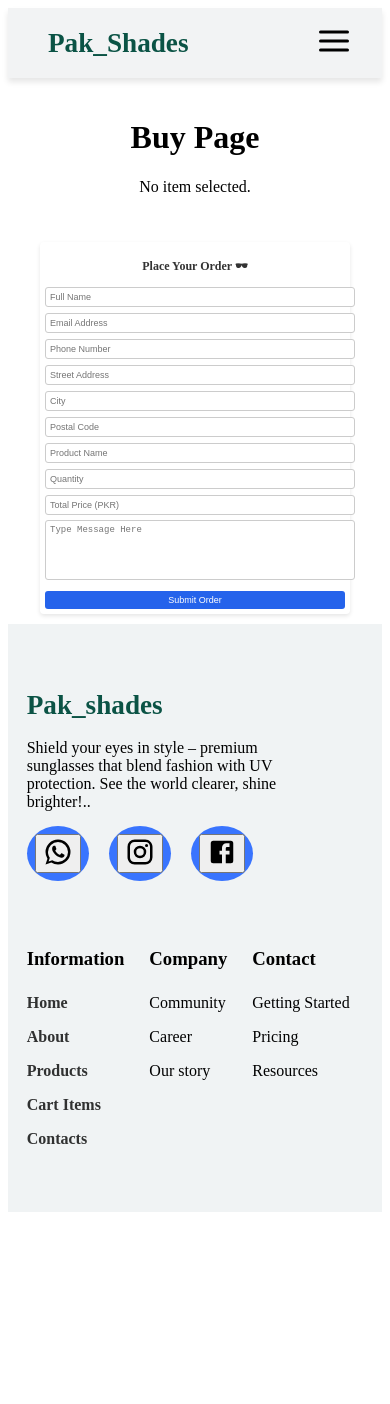
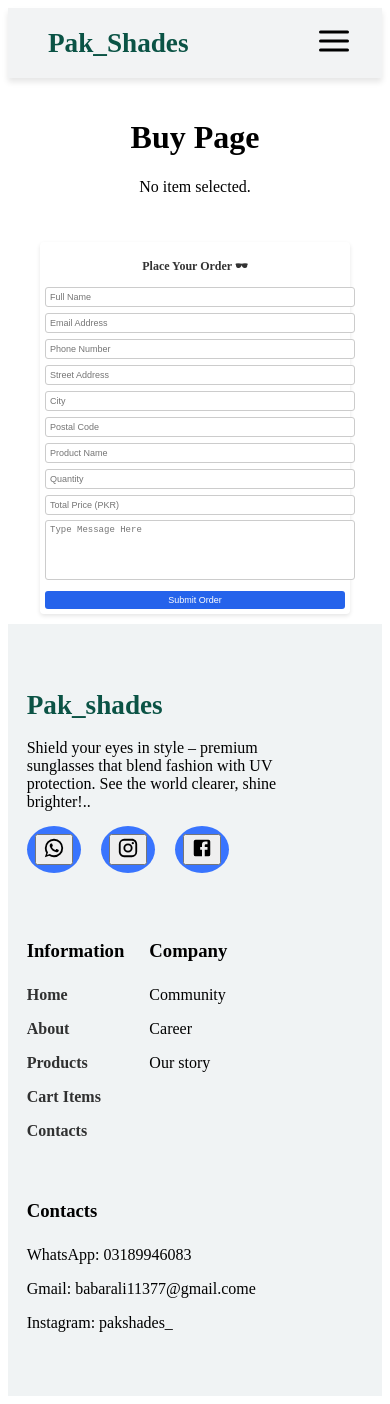
Before and after one commit to mustafa-mmd/pakshades, a React (Vite) app: page /pakshades/buy in a window 390 px wide. Before the commit the page ends 1220 px from the top, so only its background shows below. Built offline with nearby package versions, Linux system fonts and the light colour scheme.

Commit message:
add responsiveness homepage

```diff
--- a/src/component/Foter.jsx
+++ b/src/component/Foter.jsx
@@ -24,15 +24,15 @@ function Foter() {
                   <p>Shield your eyes in style – premium sunglasses that blend fashion with UV protection. See the world clearer, shine brighter!..</p>
                   <div className="socials">
                     <div className='i'><button onClick={() => openLink('https://wa.me/923189946083?text=Hello%20PakShades%20Team!', '_blank')}>
-<WhatsAppIcon style={{fontSize:"30px"}}/>
+<WhatsAppIcon style={{fontSize:"22px"}}/>
  </button></div>
 
  <div className='i'><button onClick={() => openLink('https://www.instagram.com/pakshades_?igsh=bGQzaGkxcHRvYTJl', '_blank')}>
- <InstagramIcon  style={{fontSize:"30px"}}/>
+ <InstagramIcon  style={{fontSize:"22px"}}/>
 </button></div>
 
  <div className='i'><button onClick={() => openLink('https:/wwwfacebook.com/share/1XkUsswaUy/', '_blank')}>
- <FacebookIcon style={{fontSize:"30px"}}/>
+ <FacebookIcon style={{fontSize:"22px"}}/>
  </button></div>
  </div>
  </div>
@@ -55,10 +55,10 @@ function Foter() {
                     <p>Our story</p>
                   </div>
                   <div>
-                    <h3>Contact</h3>
-                  <p>Getting Started</p>
-                  <p>Pricing</p>
-                  <p>Resources</p>
+                    <h3>Contacts</h3>
+                  <p>WhatsApp: 03189946083</p>
+                  <p>Gmail: babarali11377@gmail.come</p>
+                  <p>Instagram: pakshades_</p>
                   </div>
                 </div>
               </div>
--- a/src/component/Home.css
+++ b/src/component/Home.css
@@ -5,8 +5,6 @@
 
   height: 430px;
   display:flex;
-/* padding: 10px; */
-/* margin-top: 30px; */
 display: flex;
 gap: 300px;
 
@@ -30,28 +28,6 @@ color: aliceblue;
 .herobutt:hover{
   cursor: pointer;
 }
-/* .heroright{
-  padding-top: 45px;
-}
-.heroimg{
-height: 300px;
-width: 350px;
-border-radius: 10px;
-box-shadow: 5px 5px 15px gray;
-
-} */
-
-
-/* 3D slider img */
-
-/* .imgslider3D{
-  display: flex;
-  justify-content: center;
-  align-items: center;
-  height:auto;
-
-  overflow: hidden;
-} */
 
 .slider {
   position: relative;
@@ -102,3 +78,15 @@ box-shadow: 5px 5px 15px gray;
   font-style: italic;
   font-family: cursive;
 }
+@media screen and (max-width:767px) {
+  .herosection{
+  flex-direction: column-reverse;
+    height: auto;
+    gap: 100px;
+    flex-wrap:wrap ;
+
+  }
+   h1{
+    font-size: 2rem;
+  }
+}
--- a/src/component/Navbar.css
+++ b/src/component/Navbar.css
@@ -66,6 +66,7 @@ a:hover {
       width: 100%;
       justify-content: space-between;
       align-items: center;
+      /* gap: 100px; */
   }
   .logo{font-size: 2rem;}
 .nav{
@@ -92,7 +93,7 @@ a:hover {
       background: #f2f3f4;
       flex-direction: column;
       align-items: center;
-      width:100%;
+      /* width:100%; */
       padding: 30px 0;
       transition: all 0.3s ease-in-out;
       /* font-size: 1.4rem; */
```
